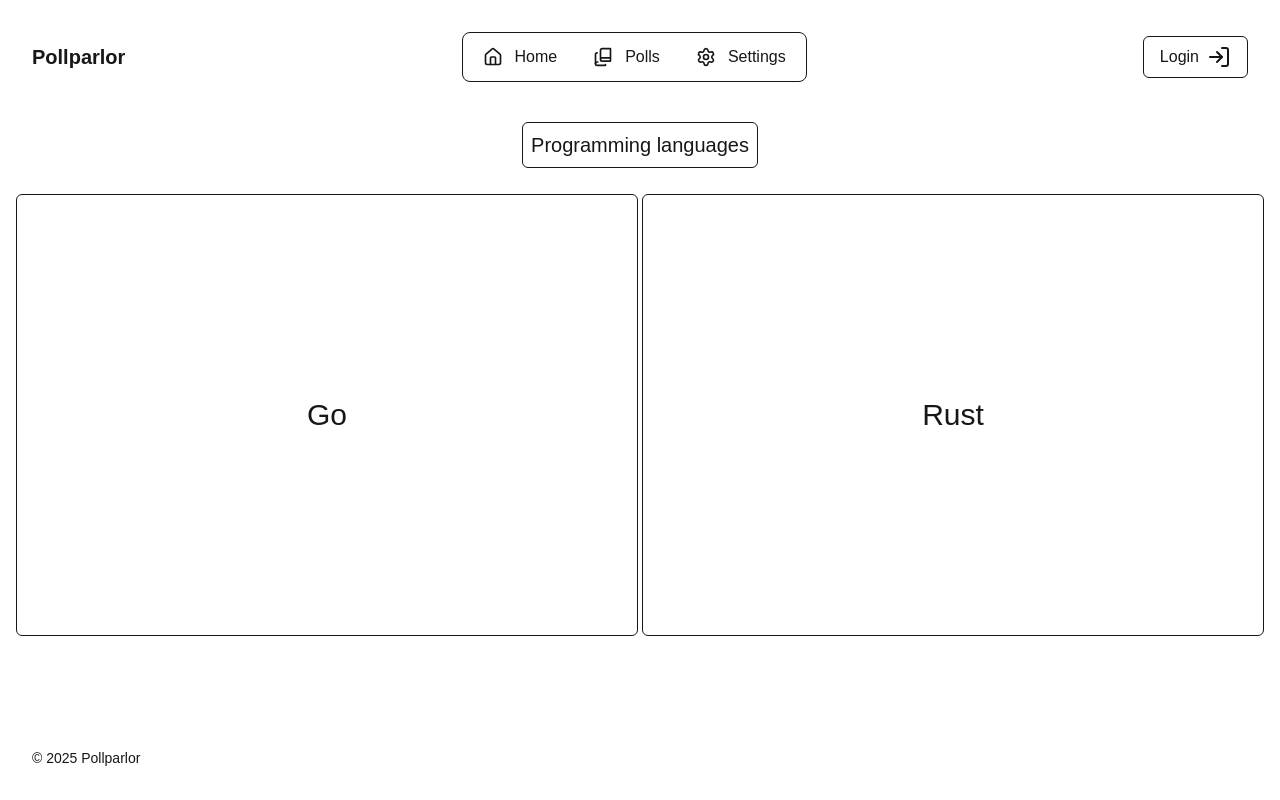
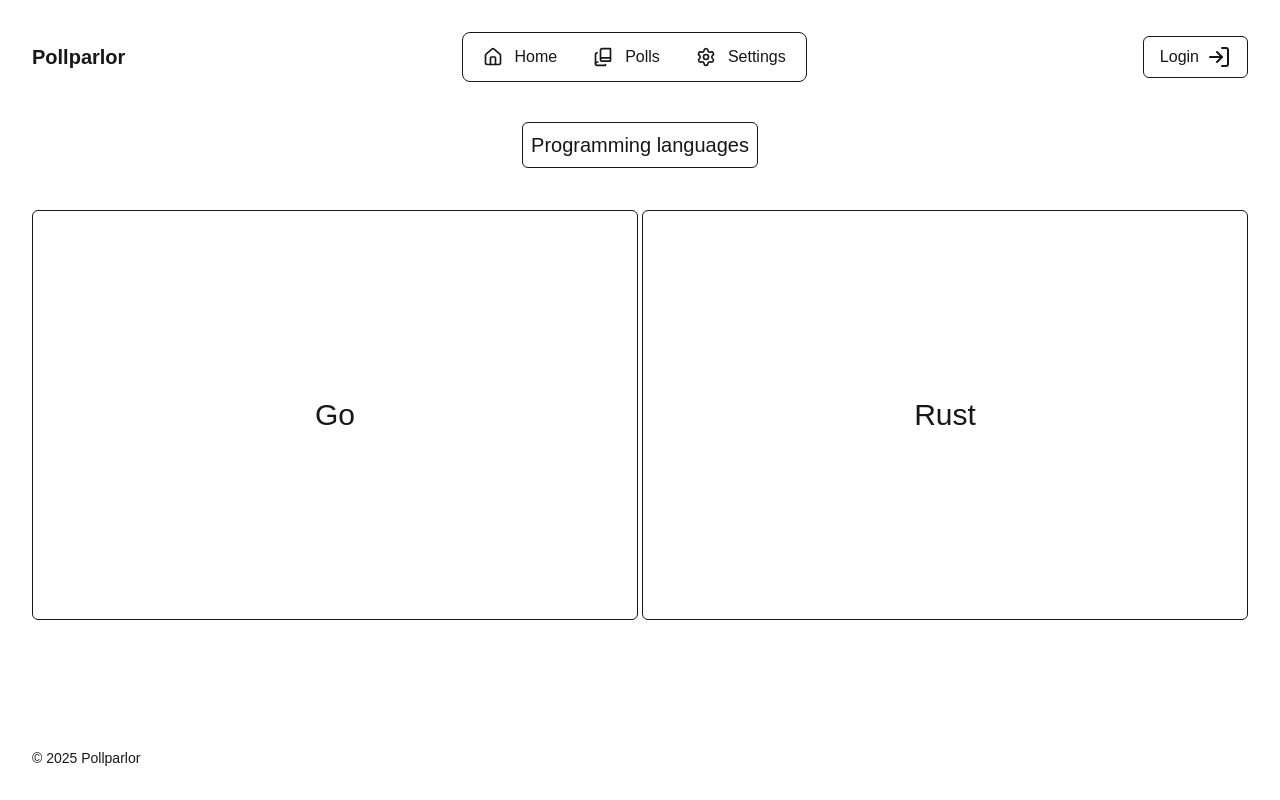
Before and after one commit to t-oma/pollparlor, a Next.js app: page / in a window 1280 px wide. Built offline with nearby package versions, Linux system fonts and the light colour scheme.

Commit message:
more padding y

```diff
--- a/src/app/(common-ui)/page.tsx
+++ b/src/app/(common-ui)/page.tsx
@@ -3,7 +3,7 @@ import Poll from "@/components/Poll";
 export default function Home() {
     return (
         <main className="flex flex-1">
-            <section className="relative flex flex-1 flex-col items-center px-4 py-20">
+            <section className="relative flex flex-1 flex-col items-center px-8 py-24">
                 <div className="dark:border-border absolute top-2 rounded-md border p-2">
                     <h2 className="text-center text-xl font-medium">
                         <span className="sr-only">Poll</span>
```
